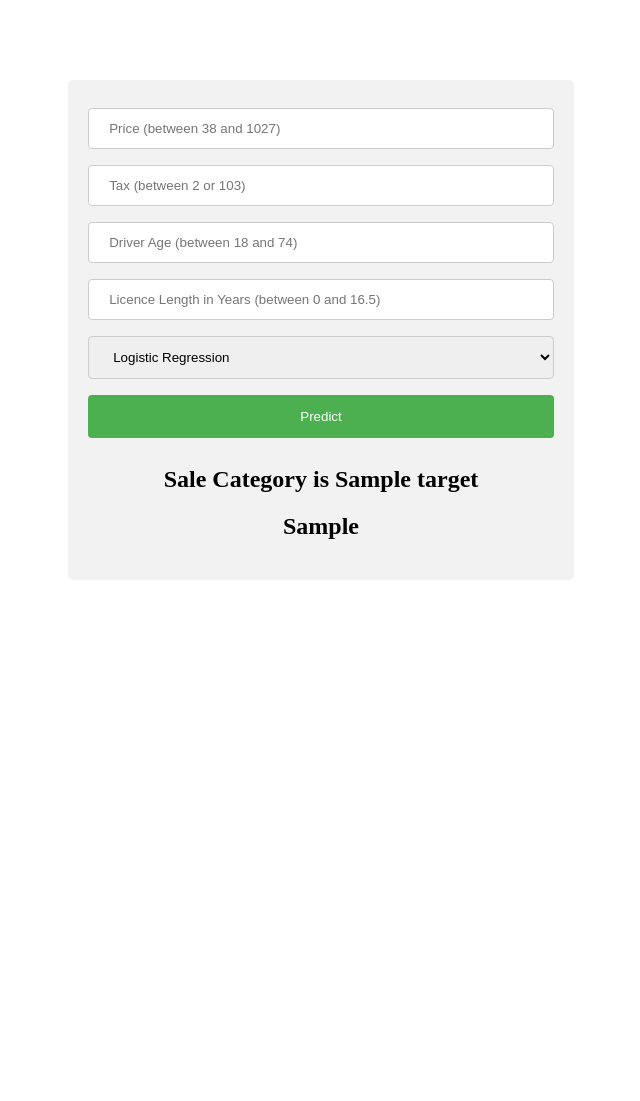
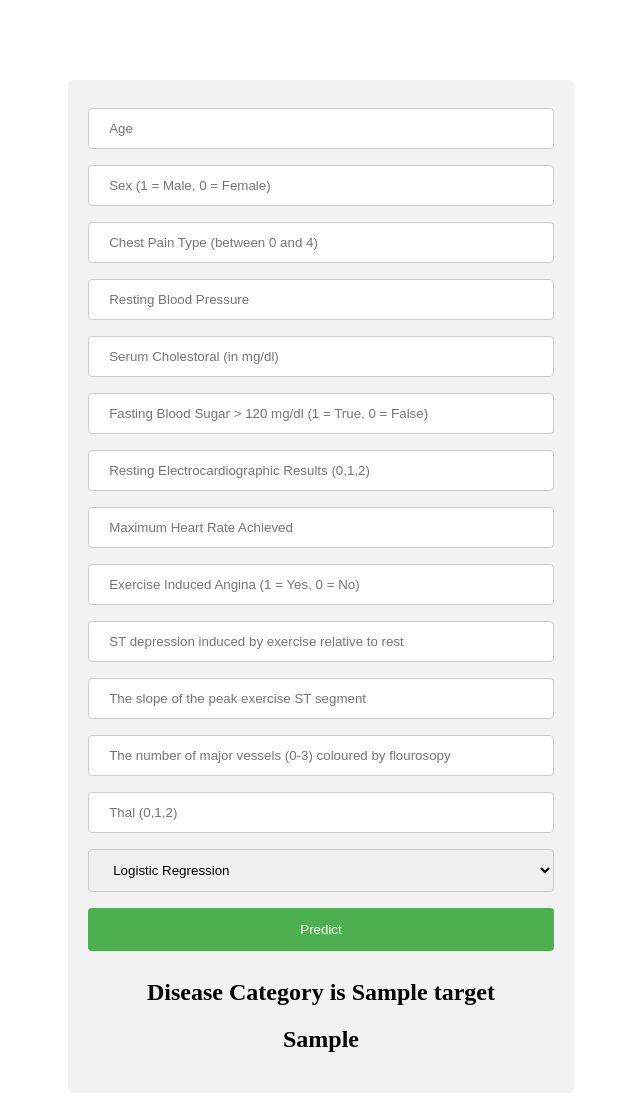
Before and after one commit to ab17254/ce888, a Flask app: template Lab10/templates/home.html in a window 1280 px wide. Shown: the whole page, without its empty margins (319-959 px from the left). Before the commit the page ends 580 px from the top, so only its background shows below. Run offline with Flask 2, Linux system fonts and the light colour scheme; the template is opened without the code that fills it: most values are stand-ins (such as "Sample title", 1, 10 or a date in 2020); parts of the project's set-up code (start-up, migrations or seed data) failed here and were passed over.

Commit message:
Completed final lab

```diff
--- a/Lab10/app.py
+++ b/Lab10/app.py
@@ -16,8 +16,8 @@ with open('Models/svm_clf_model.pkl', 'rb') as f:
     svm_model = pickle.load(f)
 
 
-def get_predictions(price, Tax, Driver_Age, Licence_Length_Years, req_model):
-    mylist = [Driver_Age, Tax, price, Licence_Length_Years]
+def get_predictions(age, sex, cp, trestbps, chol, fbs, restecg, thalach, exang, oldpeak, slope, ca, thal, req_model):
+    mylist = [age, sex, cp, trestbps, chol, fbs, restecg, thalach, exang, oldpeak, slope, ca, thal]
     mylist = [float(i) for i in mylist]
     vals = [mylist]
 
@@ -47,18 +47,28 @@ def homepage():
 @app.route('/', methods=['POST', 'GET'])
 def my_form_post():
     if request.method == 'POST':
-        price = request.form['price']
-        Tax = request.form['Tax']
-        Driver_Age = request.form['Driver_Age']
-        Licence_Length_Years = request.form['Licence_Length_Years']
+        age = request.form['age']
+        sex = request.form['sex']
+        cp = request.form['cp']
+        trestbps = request.form['trestbps']
+        chol = request.form['chol']
+        fbs = request.form['fbs']
+        restecg = request.form['restecg']
+        thalach = request.form['thalach']
+        exang = request.form['exang']
+        oldpeak = request.form['oldpeak']
+        slope = request.form['slope']
+        ca = request.form['ca']
+        thal = request.form['thal']
+
         req_model = request.form['req_model']
 
-        target = get_predictions(price, Tax, Driver_Age, Licence_Length_Years, req_model)
+        target = get_predictions(age, sex, cp, trestbps, chol, fbs, restecg, thalach, exang, oldpeak, slope, ca, thal, req_model)
 
         if target==1:
-            sale_making = 'Customer is likely to buy the insurance'
+            sale_making = 'Patient is likely to suffer from heart disease'
         else:
-            sale_making = 'Customer is unlikely to buy the insurance'
+            sale_making = 'Patient is unlikely to suffer from heart disease'
 
         return render_template('home.html', target = target, sale_making = sale_making)
     else:
--- a/Lab10/templates/home.html
+++ b/Lab10/templates/home.html
@@ -38,24 +38,64 @@ div {
 
 <body>
 <center><h1><font color="white">Insurance Prediction</h1></center>
-<h2>     </h2>
+<h2></h2>
 
 <div align="center" style="margin-right: 30%;
     margin-left: 30%;">
 
     <form method="POST">
         <form action="/action_page.php">
-    <label for="price"></label>
-    <input type="number" id="price" name="price" placeholder="Price (between 38 and 1027)" min="38" max="1027" step="0.1" required size="35">
+            <label for="age"></label>
+            <input type="number" id="age" name="age" placeholder="Age" step="1" required size="35">
 
-    <label for="Tax"></label>
-    <input type="number" id="Tax" name="Tax" placeholder="Tax (between 2 or 103)" min="2" max="103" step="0.1" required size="35">
+            <label for="sex"></label>
+            <input type="number" id="sex" name="sex" placeholder="Sex (1 = Male, 0 = Female)" min="0" max="1" step="1"
+                   required size="35">
 
-    <label for="Driver_Age"></label>
-    <input type="number" id="Driver_Age" name="Driver_Age" placeholder="Driver Age (between 18 and 74)" min="18" max="74" required>
+            <label for="cp"></label>
+            <input type="number" id="cp" name="cp" placeholder="Chest Pain Type (between 0 and 4)" min="0" max="4"
+                   step="1"
+                   required>
 
-    <label for="Licence_Length_Years"></label>
-    <input type="number" id="Licence_Length_Years" name="Licence_Length_Years" placeholder="Licence Length in Years (between 0 and 16.5)" min="-0.3" max="16.5" step="0.1" required>
+            <label for="trestbps"></label>
+            <input type="number" id="trestbps" name="trestbps" placeholder="Resting Blood Pressure" step="1" required>
+
+            <label for="chol"></label>
+            <input type="number" id="chol" name="chol" placeholder="Serum Cholestoral (in mg/dl)" step="1" required>
+
+            <label for="fbs"></label>
+            <input type="number" id="fbs" name="fbs" placeholder="Fasting Blood Sugar > 120 mg/dl (1 = True, 0 = False)"
+                   min="0" max="1" step="1" required>
+
+            <label for="restecg"></label>
+            <input type="number" id="restecg" name="restecg" placeholder="Resting Electrocardiographic Results (0,1,2)"
+                   min="0" max="2" step="1" required>
+
+            <label for="thalach"></label>
+            <input type="number" id="thalach" name="thalach" placeholder="Maximum Heart Rate Achieved" step="1"
+                   required>
+
+            <label for="exang"></label>
+            <input type="number" id="exang" name="exang" placeholder="Exercise Induced Angina (1 = Yes, 0 = No)" min="0"
+                   max="1" step="1"
+                   required>
+
+            <label for="oldpeak"></label>
+            <input type="number" id="oldpeak" name="oldpeak"
+                   placeholder="ST depression induced by exercise relative to rest" step="0.1" required>
+
+            <label for="slope"></label>
+            <input type="number" id="slope" name="slope" placeholder="The slope of the peak exercise ST segment" min="0"
+                   max="2" step="1" required>
+
+            <label for="ca"></label>
+            <input type="number" id="ca" name="ca"
+                   placeholder="The number of major vessels (0-3) coloured by flourosopy" min="0" max="3" step="1"
+                   required>
+
+            <label for="thal"></label>
+            <input type="number" id="thal" name="thal" placeholder="Thal (0,1,2)"
+                   min="=0" max="2" required>
 
             <select name="req_model">
                 <option value="Logistic">Logistic Regression</option>
@@ -69,7 +109,7 @@ div {
     </form>
 
     <form method="GET">
-    <center><h2><font color="Black"> Sale Category is {{ target}}</h2></center>
+        <center><h2><font color="Black"> Disease Category is {{ target}}</h2></center>
         <center><h2><font color="Black"> {{ sale_making}}</h2></center>
     </form>
 
```
Also changed, not shown: Lab10/requirements.txt (line endings or trailing spaces), 3 other files. Lines whose indentation alone changed are shown as unchanged.
